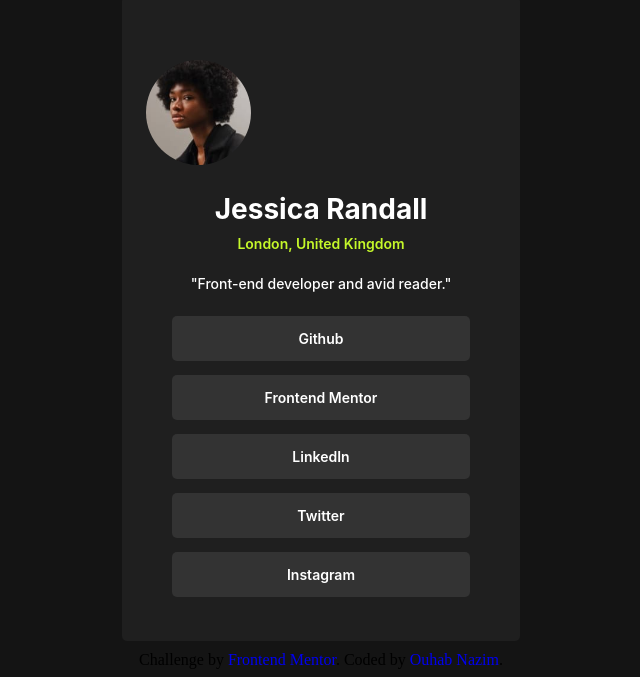
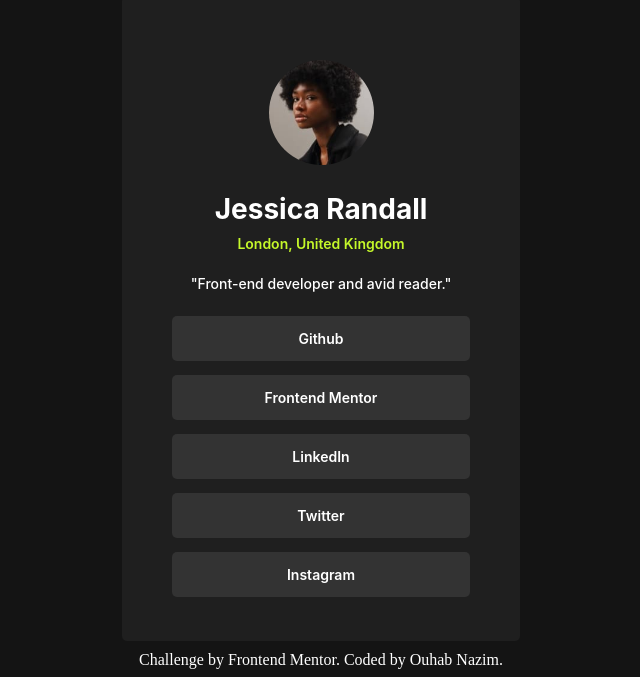
Before and after one commit to Creepy01/Soicial-Media-Links, a plain HTML site: page index.html in a window 1280 px wide. Shown: the part 204-881 px from the top of the page, without its empty margins (319-959 px from the left). Drawn offline with Linux system fonts and the light colour scheme.

Commit message:
Update styles.css

```diff
--- a/styles.css
+++ b/styles.css
@@ -37,11 +37,10 @@ body{
 }
 .info img{
     display:block;
-    margin-left: auto ;
-    margin-right:auto ;
+    margin:36px auto;
     border-radius: 100px;
     width: 30%;
-    margin: 36px 0;
+
 }
 ul{
     width: 100%;
@@ -65,6 +64,7 @@ li:hover{
 }
 a{
     text-decoration: none;
+    color: white;
 }
 a:visited{
     color: white;
@@ -72,4 +72,5 @@ a:visited{
 .attribution{
     text-align: center;
     margin-top: 10px;
+    color: white;
 }
```
